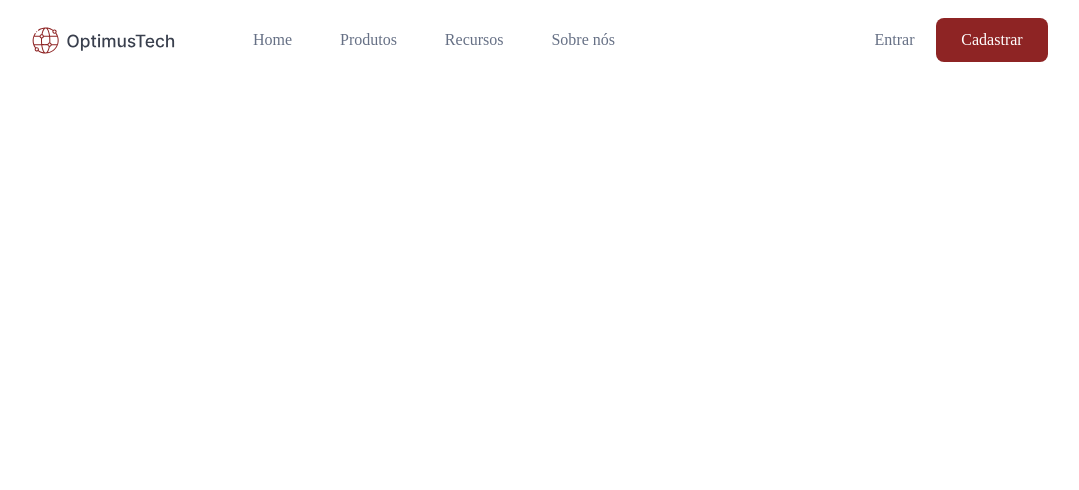
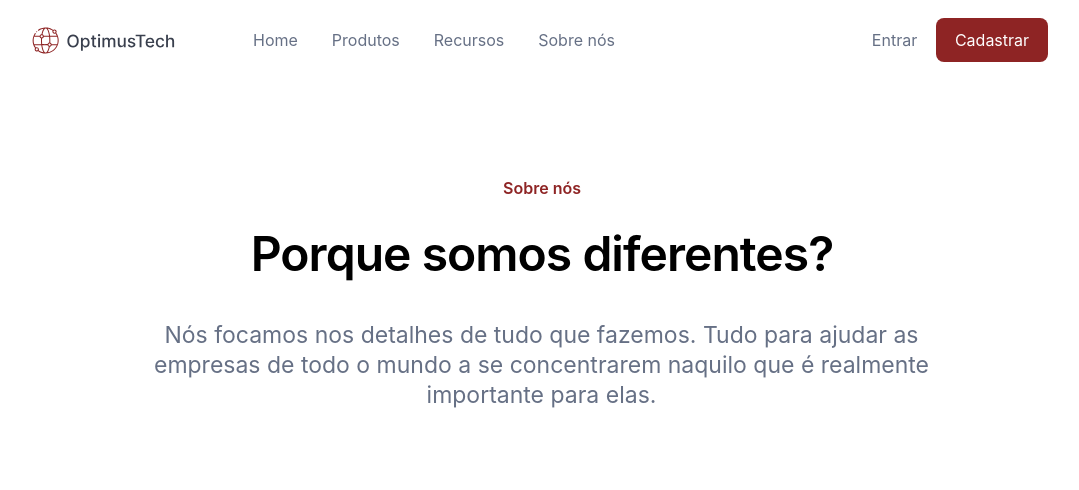
Before and after one commit to g3stavos95/daysofcode, a plain HTML site: page index.html in a window 1280 px wide. Shown: the whole page, without its empty margins (98-1177 px from the left). Drawn offline with Linux system fonts and the light colour scheme.

Commit message:
Header meia fase

```diff
--- a/css/style.css
+++ b/css/style.css
@@ -2,6 +2,7 @@
     margin: 0; padding: 0;
     box-sizing: border-box;
     text-decoration: none;
+    font-family: 'Inter';
 }
 
 .navbar{
@@ -102,3 +103,74 @@
     border-radius: 8px;
 
 }
+
+.header-content{
+    display: flex;
+    flex-direction: column;
+    align-items: center;
+    width: 100%;
+    height: 407px;
+    padding: 96px 0px;
+    gap: 24px;
+}
+
+.header-content p{
+    width: 78px;
+    height: 24px;
+    font-family: 'Inter';
+    font-style: normal;
+    font-weight: 600;
+    font-size: 16px;
+    line-height: 24px;
+    color: #8E2424;
+}
+
+.h1-container{
+    width: 652px;
+    height: 60px;
+    padding: 0px 32px 0px 32px;
+    display: flex;
+    align-items: center;
+    justify-content: center;
+}
+
+.h1-box{
+    width: 620px;
+    height: 60px;
+    display: flex;
+    align-items: center;
+    justify-content: center;
+}
+
+.h1-box h1{
+    display: flex;
+    align-items: center;
+    justify-content: center;
+    width: 603px;
+    height: 60px;
+    font-size: 48px;
+    font-weight: 600;
+    line-height: 60px;
+    letter-spacing: -0.02em;
+}
+
+.header-phrase{
+    display: flex;
+    flex-direction: column;
+    align-items: flex-start;
+    padding: 12px 0px 0px;
+    width: 792px;
+    height: 83px;
+
+}
+
+.header-phrase p{
+    width: 791px;
+    height: 60px;
+    color: #667085;
+    font-style: normal;
+    font-weight: 400;
+    font-size: 23px;
+    line-height: 30px;
+    text-align: center;
+}
--- a/index.html
+++ b/index.html
@@ -32,7 +32,17 @@
     </nav>
 
     <header>
-
+        <div class="header-content">
+            <p>Sobre nós</p>
+            <div class="h1-container">
+                <div class="h1-box">
+                    <h1> Porque somos diferentes?</h1>
+                </div>
+            </div>
+            <div class="header-phrase">
+                <p>Nós focamos nos detalhes de tudo que fazemos. Tudo para ajudar as empresas de todo o mundo a se concentrarem naquilo que é realmente importante para elas.</p>
+            </div>
+        </div>
     </header>
     <section></section>
     <footer></footer>
```
